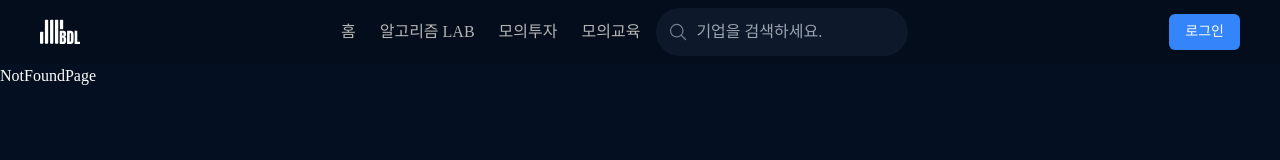
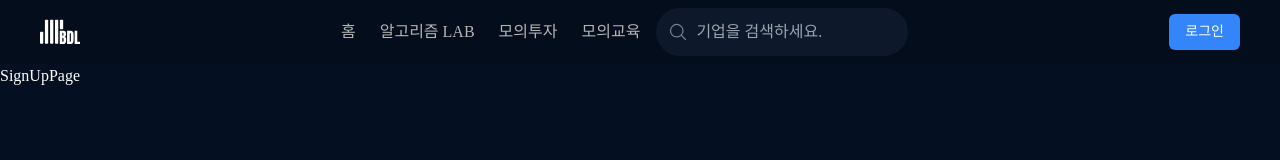
Before and after one commit to stitchzzang/BDL_PJT, a React (Vite) app: page /signup in a window 1280 px wide. Shown: the top 160 px of the page. Built offline with nearby package versions, Linux system fonts and the light colour scheme; a web font is replaced by a local one.

Commit message:
feat: 회원가입 페이지 생성 및 라우팅 설정

```diff
--- /dev/null
+++ b/src/routes/pages/SignUpPage.tsx
@@ -0,0 +1,3 @@
+export const SignUpPage = () => {
+  return <div>SignUpPage</div>;
+};
--- a/src/routes/router.tsx
+++ b/src/routes/router.tsx
@@ -6,6 +6,7 @@ import { HomePage } from '@/routes/pages/HomePage';
 import { LoginPage } from '@/routes/pages/LoginPage';
 import { NotFoundPage } from '@/routes/pages/NotFoundPage';
 import { SearchPage } from '@/routes/pages/SearchPage';
+import { SignUpPage } from '@/routes/pages/SignUpPage';
 import { SimulatedEducationPage } from '@/routes/pages/SimulatedEducationPage';
 import { SimulatedInvestmentPage } from '@/routes/pages/SimulatedInvestmentPage';
 
@@ -27,6 +28,10 @@ export const router = createBrowserRouter([
         element: <AlgorithmLabPage />,
       },
       {
+        path: '/signup',
+        element: <SignUpPage />,
+      },
+      {
         path: '/simulated-education',
         element: <SimulatedEducationPage />,
       },
```
